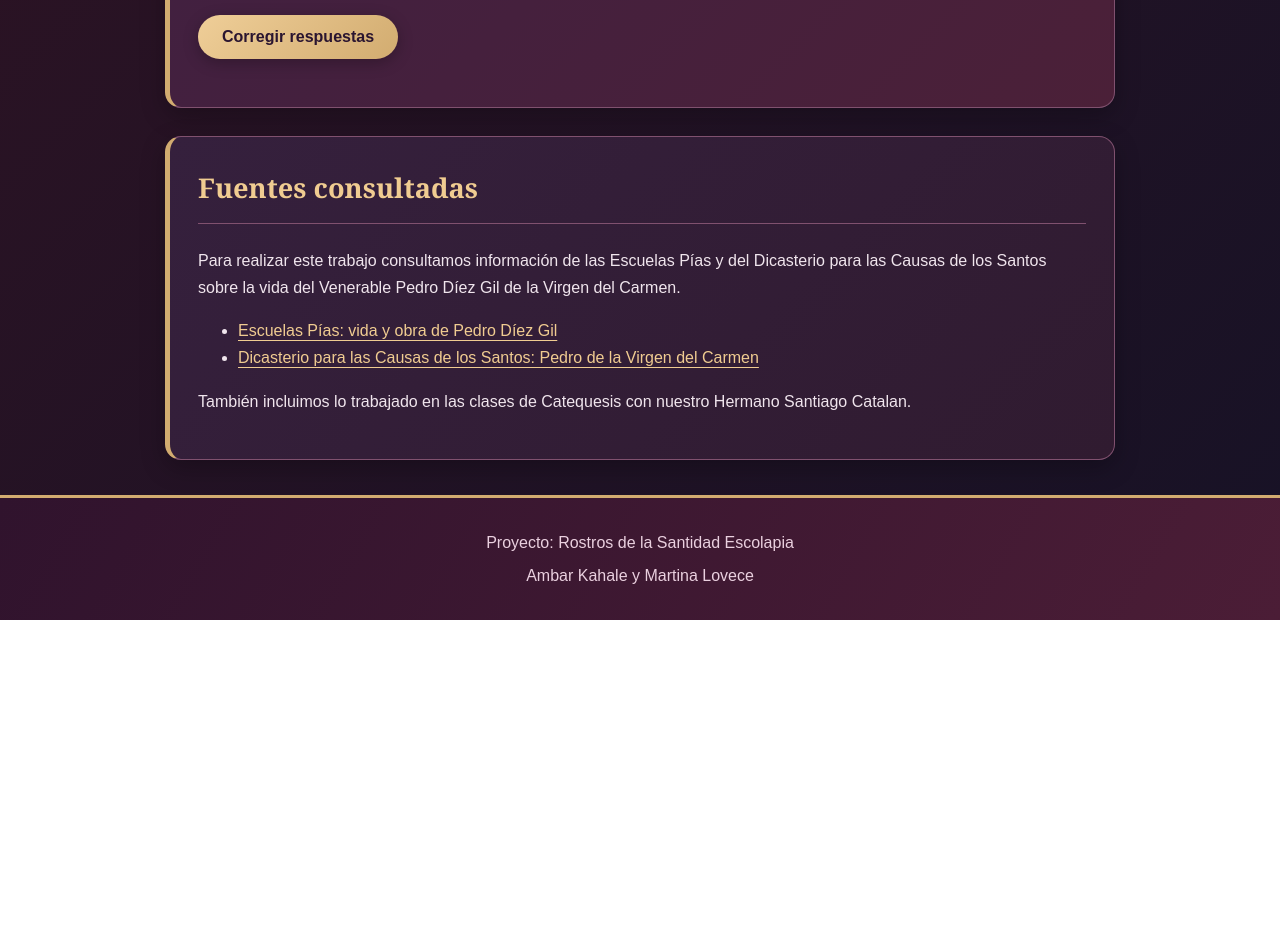
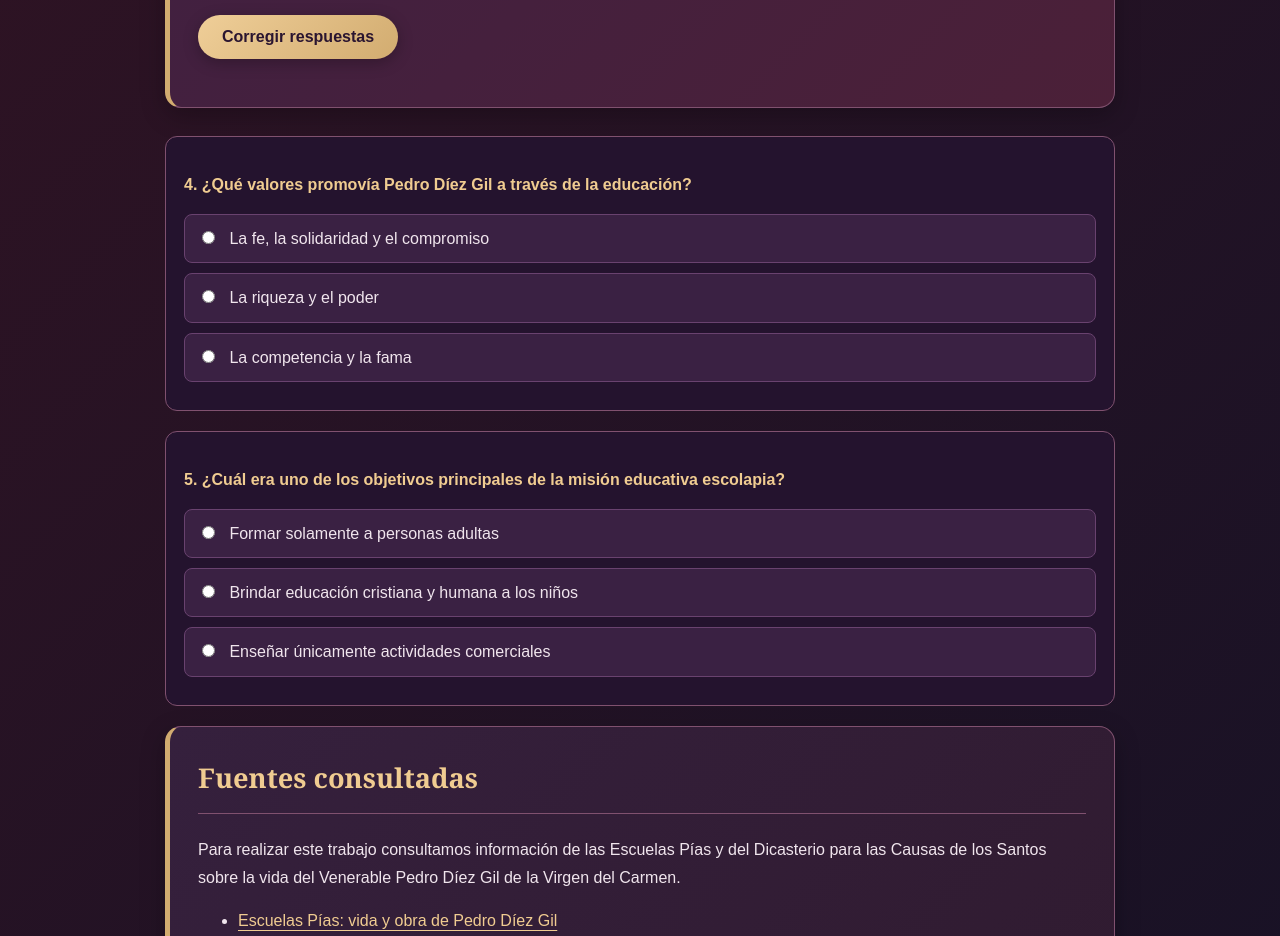
Before and after one commit to akahale/Proyecto, a plain HTML site: page index.html in a window 1280 px wide. Shown: the part 3200-4136 px from the top of the page. Before the commit the page ends 3820 px from the top, so only its background shows below. Drawn offline with Linux system fonts and the light colour scheme.

Commit message:
index.html

```diff
--- a/index.html
+++ b/index.html
@@ -183,6 +183,42 @@
 
             <p id="resultado"></p>
         </section>
+        <div class="pregunta">
+    <p><strong>4. ¿Qué valores promovía Pedro Díez Gil a través de la educación?</strong></p>
+
+    <label>
+        <input type="radio" name="p4" value="a">
+        La fe, la solidaridad y el compromiso
+    </label>
+
+    <label>
+        <input type="radio" name="p4" value="b">
+        La riqueza y el poder
+    </label>
+
+    <label>
+        <input type="radio" name="p4" value="c">
+        La competencia y la fama
+    </label>
+</div>
+
+<div class="pregunta">
+    <p><strong>5. ¿Cuál era uno de los objetivos principales de la misión educativa escolapia?</strong></p>
+
+    <label>
+        <input type="radio" name="p5" value="a">
+        Formar solamente a personas adultas
+    </label>
+
+    <label>
+        <input type="radio" name="p5" value="b">
+        Brindar educación cristiana y humana a los niños
+    </label>
+<label>
+        <input type="radio" name="p5" value="c">
+        Enseñar únicamente actividades comerciales
+    </label>
+</div>
 
         <section id="fuentes">
             <h2>Fuentes consultadas</h2>
```
